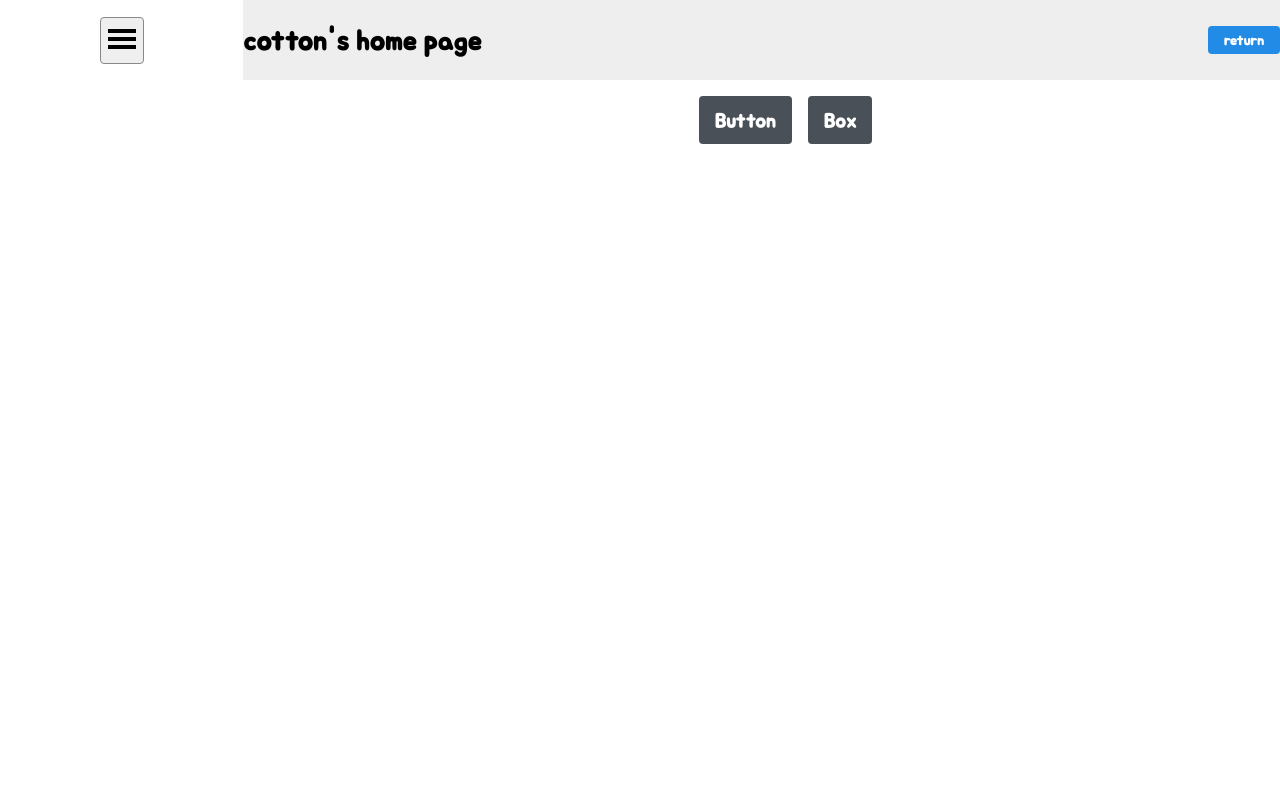
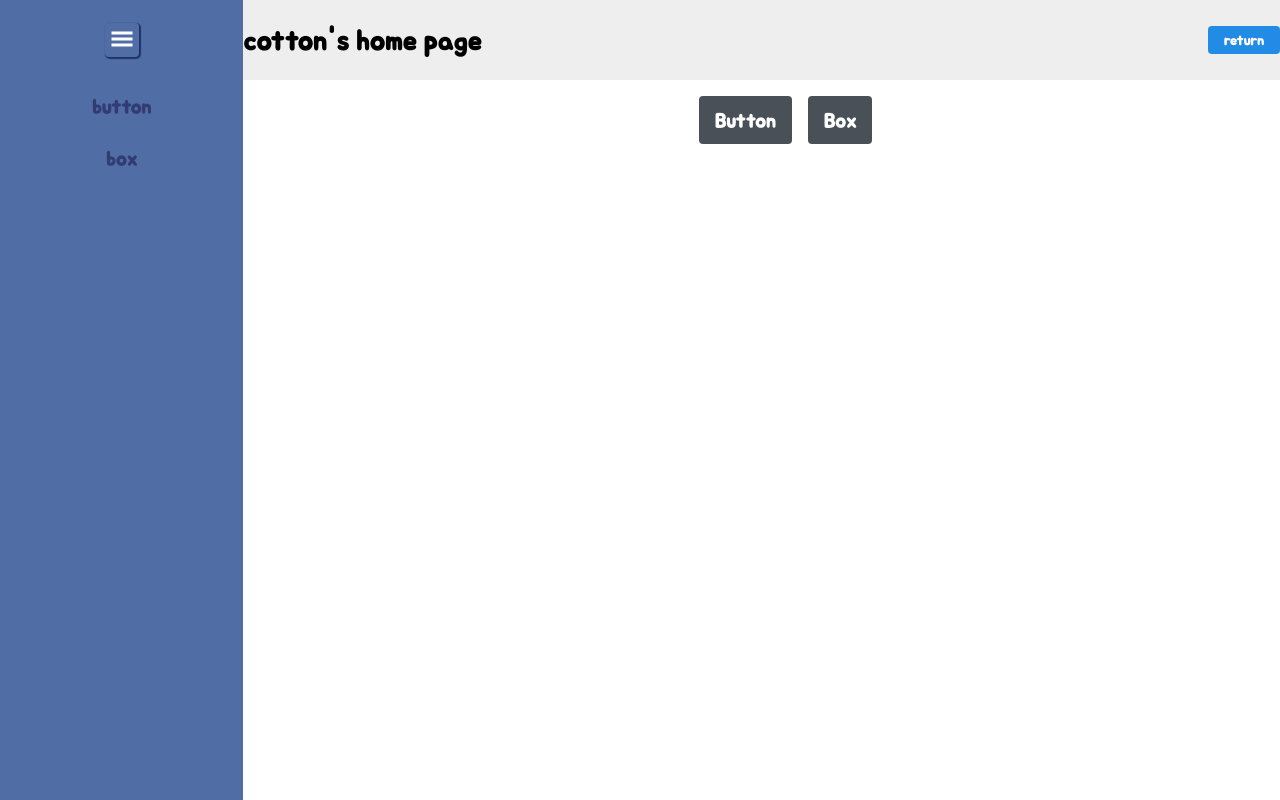
Before and after one commit to beomseok37/nextjs-practice, a Next.js app in the folder follow-todolist/: page / in a window 1280 px wide. Both pictures are taken after a click on the button 37 px from the left and 40 px from the top of the page. Shown: the top 800 px of the page. Built offline with nearby package versions, Linux system fonts and the light colour scheme.

Commit message:
feat: sidebar 구현

```diff
--- a/follow-todolist/src/components/SideBar/index.tsx
+++ b/follow-todolist/src/components/SideBar/index.tsx
@@ -1,3 +1,4 @@
+import { useRouter } from 'next/router';
 import { ReactElement, useState } from 'react';
 import { GiHamburgerMenu } from 'react-icons/gi';
 
@@ -6,28 +7,46 @@ import Column from 'src/components/Grid/Column';
 import {
   SIDE_BAR_OPEN_WIDTH,
   SIDE_BAR_CLOSE_WIDTH,
+  SIDE_BAR_HEIGHT,
 } from 'src/constant/sideBar';
 
-import { ButtonWrapper, Button, rotateCSS } from './style';
+import { ButtonWrapper, ToggleButton, IconCSS, Anchor } from './style';
 
 function SideBar(): ReactElement {
+  const router = useRouter();
   const [isOpen, setIsOpen] = useState(false);
+  const menuList = ['button', 'box'];
 
   const handleToggle = () => {
     setIsOpen(!isOpen);
   };
 
+  const handleRoute = (path: string) => {
+    router.push(`${path}`);
+  };
   return (
     <Column
       width={isOpen ? SIDE_BAR_OPEN_WIDTH : SIDE_BAR_CLOSE_WIDTH}
+      height={SIDE_BAR_HEIGHT}
       alignItems="center"
+      background="sideBar"
       transition
     >
       <ButtonWrapper>
-        <Button onClick={handleToggle}>
-          <GiHamburgerMenu size={32} css={rotateCSS} />
-        </Button>
+        <ToggleButton onClick={handleToggle} isOpen={isOpen}>
+          <GiHamburgerMenu size={24} css={IconCSS} />
+        </ToggleButton>
       </ButtonWrapper>
+
+      {isOpen && (
+        <>
+          {menuList.map((menu) => (
+            <Anchor key={menu} onClick={() => handleRoute(menu)}>
+              {menu}
+            </Anchor>
+          ))}
+        </>
+      )}
     </Column>
   );
 }
--- a/follow-todolist/src/components/SideBar/style.ts
+++ b/follow-todolist/src/components/SideBar/style.ts
@@ -1,5 +1,15 @@
 import styled from '@emotion/styled';
 import { css } from '@emotion/react';
+
+import {
+  SIDE_BAR_BUTTON_BOX_SHADOW_COLOR,
+  SIDE_BAR_FONT_COLOR,
+  SIDE_BAR_FONT_HOVER_COLOR,
+} from 'src/constant/sideBar';
+
+interface ToggleButtonProps {
+  isOpen: boolean;
+}
 
 const ButtonWrapper = styled.div`
   display: flex;
@@ -9,13 +19,24 @@ const ButtonWrapper = styled.div`
   height: 5rem;
 `;
 
-const Button = styled.button`
-  padding: 5px;
-  border: 1px solid #888;
+const ToggleButton = styled.button<ToggleButtonProps>`
+  width: 34px;
+  height: 34px;
+  padding: 4px;
   border-radius: 4px;
+  color: ${({ isOpen }) =>
+    isOpen ? SIDE_BAR_FONT_HOVER_COLOR : SIDE_BAR_FONT_COLOR};
+  background: ${({ theme }) => theme.backgroundColors.sideBarButton};
+  box-shadow: 1px 1px 1px 1px ${SIDE_BAR_BUTTON_BOX_SHADOW_COLOR};
+  &:hover {
+    cursor: pointer;
+  }
+  &:active {
+    box-shadow: 1px 1px 1px 1px ${SIDE_BAR_BUTTON_BOX_SHADOW_COLOR} inset;
+  }
 `;
 
-const rotateCSS = css`
+const IconCSS = css`
   &:hover {
     transform: rotate(0.1turn);
     transition: all ease 0.5s;
@@ -23,4 +44,20 @@ const rotateCSS = css`
   transition: all ease 0.5s;
 `;
 
-export { ButtonWrapper, Button, rotateCSS };
+const Anchor = styled.button`
+  width: 100%;
+  padding: 1rem;
+  color: ${({ theme }) => theme.fontColors.sideBar};
+  background: ${({ theme }) => theme.backgroundColors.sideBar};
+  font-size: 20px;
+
+  &:hover {
+    cursor: pointer;
+    color: ${({ theme }) => theme.fontColors.sideBarHover};
+    background: ${({ theme }) => theme.backgroundColors.sideBarButtonHover};
+  }
+  &:active {
+    box-shadow: 1px 1px 1px 1px ${SIDE_BAR_BUTTON_BOX_SHADOW_COLOR} inset;
+  }
+`;
+export { ButtonWrapper, ToggleButton, IconCSS, Anchor };
```
